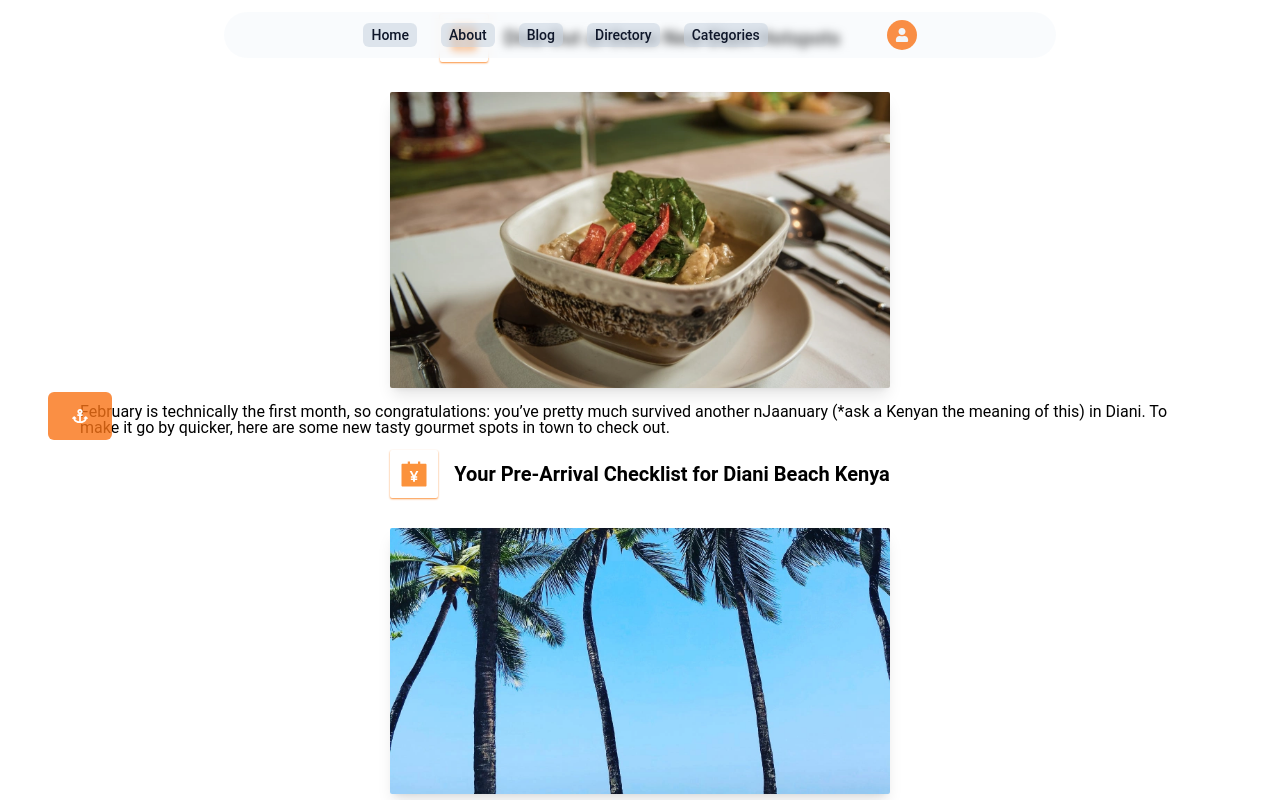
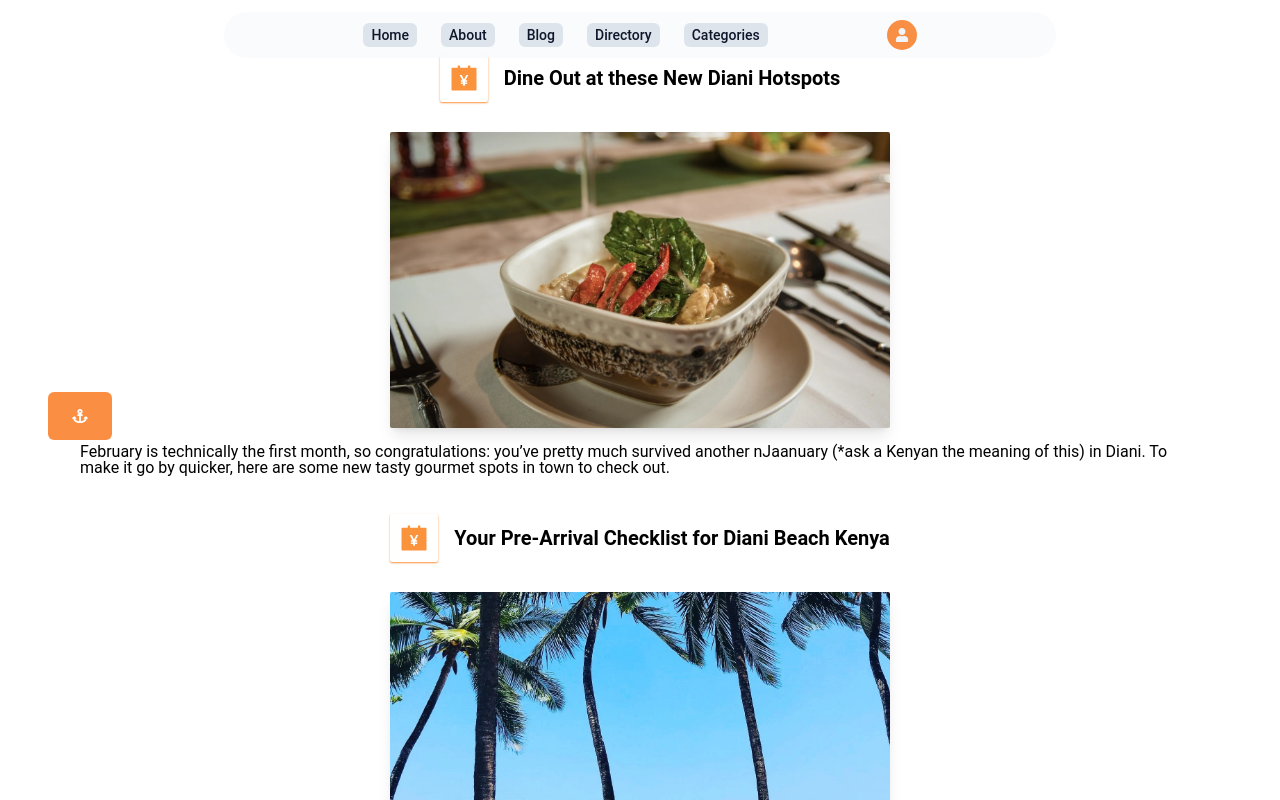
Before and after one commit to MatthewsRicky/travelapp, a Next.js app: page /directory in a window 1280 px wide. Shown: the top 800 px of the page. Built offline with nearby package versions, Linux system fonts and the light colour scheme.

Commit message:
editing the margins of the elements

```diff
--- a/components/NewBlog.tsx
+++ b/components/NewBlog.tsx
@@ -13,9 +13,9 @@ type blogItems = {
 
 const NewBlog = ({src, alt, title, description}: blogItems) => {
   return(
-        <div className="flex flex-col items-center justify-center mx-auto w-full mb-6">
+        <div className="flex flex-col items-center justify-center mx-auto w-full my-10">
         {BLOG_SECTION.map((blog)=>(
-          <div key={blog.title} className="flexCenter flex-col padding-container !px-20">
+          <div key={blog.title} className="flexCenter flex-col padding-container !px-20 mb-6">
             <div className="flexStart gap-4 items-center">
               <div>
                 <AiFillAccountBook className="w-12 h-12 text-orange-400 shadow-sm rounded-sm p-2 border-1-solid shadow-orange-400" />
```
